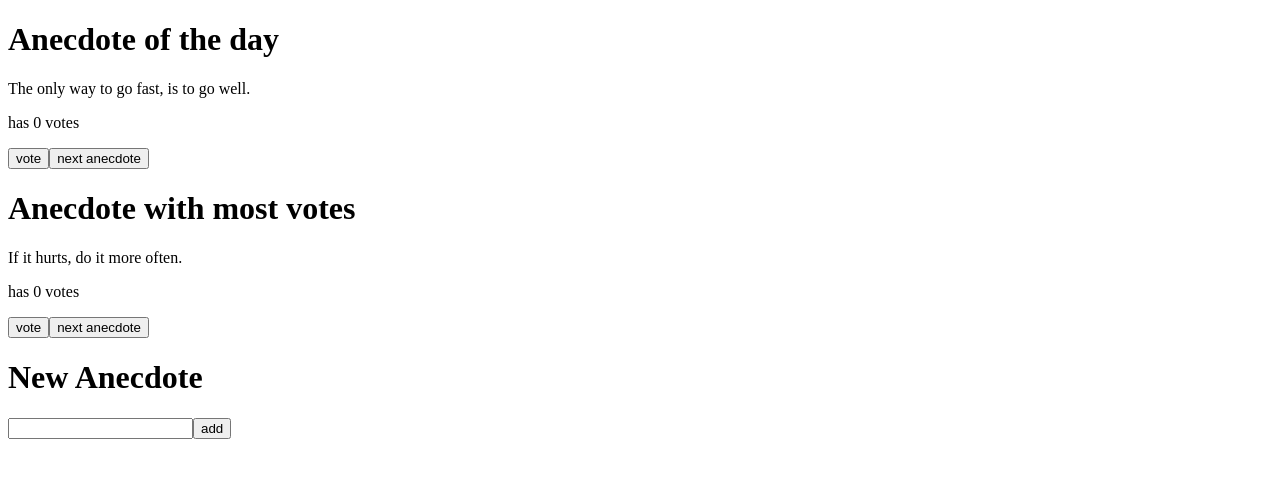
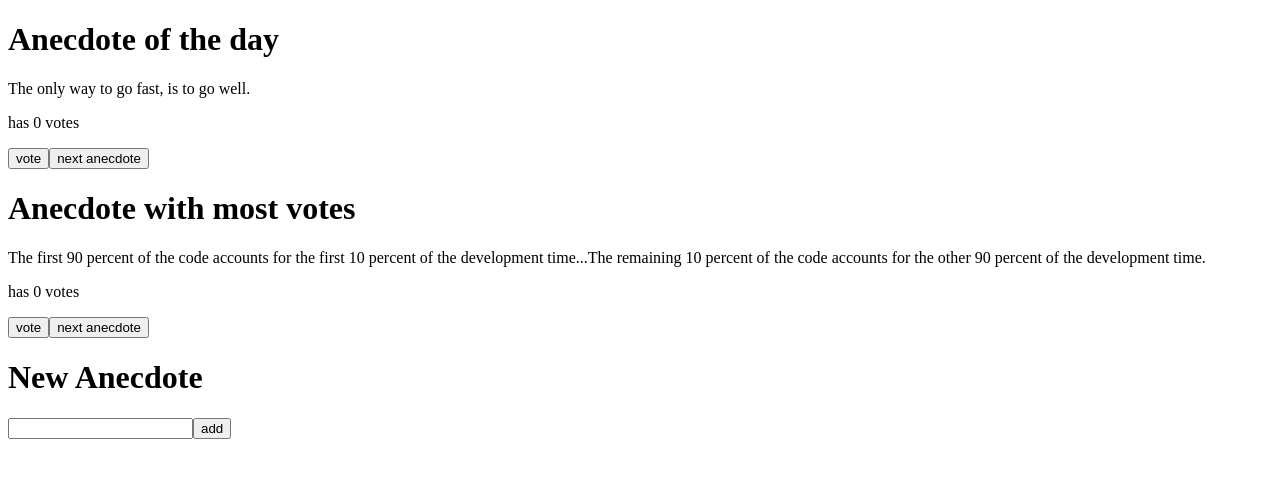
Before and after one commit to KMRNicholson/fullstackopen, a React (Create React App) app in the folder part1/anecdotes/: page / in a window 1280 px wide. Shown: the top 478 px of the page. Built offline with nearby package versions, Linux system fonts and the light colour scheme.

Commit message:
feat[6.5]: move logic for calculating anecdote with most votes to reducer

```diff
--- a/part1/anecdotes/src/App.js
+++ b/part1/anecdotes/src/App.js
@@ -1,4 +1,3 @@
-import { useState } from 'react'
 import _ from 'lodash'
 import { useSelector, useDispatch } from 'react-redux'
 import { voteAnecdote, nextAnecdote, createAnecdote } from './reducers/anecdoteReducer'
@@ -22,10 +21,8 @@ const Anecdote = ({ anecdote, handleVote, handleNext }) =>
 
 const App = () => {
   const dispatch = useDispatch()
-  const anecdotes = useSelector(state => state.anecdotes)
-  const anecdoteOfTheDay = useSelector(state => state.anecdoteOfTheDay)
-
-  const getHighestVotes = () => _.head(_.orderBy(anecdotes, 'votes', 'desc'))
+  const randomAnecdote = useSelector(state => state.randomAnecdote)
+  const mostVotedAnecdote = useSelector(state => state.mostVotedAnecdote)
 
   const handleNext = () => dispatch(nextAnecdote())
   const handleVote = anecdote => () => dispatch(voteAnecdote(anecdote))
@@ -39,9 +36,9 @@ const App = () => {
   return (
     <div>
       <Header title='Anecdote of the day'/>
-      <Anecdote anecdote={anecdoteOfTheDay} handleNext={handleNext} handleVote={handleVote} />
+      <Anecdote anecdote={randomAnecdote} handleNext={handleNext} handleVote={handleVote} />
       <Header title='Anecdote with most votes'/>
-      <Anecdote anecdote={getHighestVotes()} handleNext={handleNext} handleVote={handleVote} />
+      <Anecdote anecdote={mostVotedAnecdote} handleNext={handleNext} handleVote={handleVote} />
       <Header title='New Anecdote'/>
       <form onSubmit={handleNew}>
         <input name="anecdote" />
--- a/part1/anecdotes/src/reducers/anecdoteReducer.js
+++ b/part1/anecdotes/src/reducers/anecdoteReducer.js
@@ -38,42 +38,34 @@ const anecdoteList = [
 const rand = length => Math.floor(Math.random() * length)
 
 const initialState = {
-  anecdoteOfTheDay: anecdoteList[rand(anecdoteList.length)],
+  randomAnecdote: anecdoteList[rand(anecdoteList.length)],
+  mostVotedAnecdote: anecdoteList[rand(anecdoteList.length)],
   anecdotes: anecdoteList
 }
 
 const anecdoteReducer = (state = initialState, action) => {
-
-
+  const newState = { ...state }
   switch (action.type) {
     case 'CREATE':
-      const newState = {
-        anecdoteOfTheDay: state.anecdoteOfTheDay,
-        anecdotes: [
-          ...state.anecdotes,
-          action.payload
-        ]
-      }
-
-      console.log(newState)
-
-      return newState
+      newState.anecdotes = [ ...newState.anecdotes, action.payload ]
+      break;
 
     case 'VOTE':
-      return {
-        anecdoteOfTheDay: state.anecdoteOfTheDay.content === action.payload.content ? action.payload : state.anecdoteOfTheDay,
-        anecdotes: state.anecdotes.map(anecdote => anecdote.content === action.payload.content ? action.payload : anecdote)
-      }
+      newState.randomAnecdote = newState.randomAnecdote.content === action.payload.content ? action.payload : newState.randomAnecdote
+      newState.anecdotes = newState.anecdotes.map(anecdote => anecdote.content === action.payload.content ? action.payload : anecdote)
+      break;
 
     case 'NEXT':
-      return {
-        anecdoteOfTheDay: state.anecdotes[rand(state.anecdotes.length)],
-        anecdotes: state.anecdotes
-      }
+      newState.randomAnecdote = newState.anecdotes[rand(newState.anecdotes.length)]
+      break;
 
     default:
       return state
   }
+
+  newState.mostVotedAnecdote =_.head(_.orderBy(newState.anecdotes, 'votes', 'desc'))
+
+  return newState
 }
 
 export const createAnecdote = content => {
```
